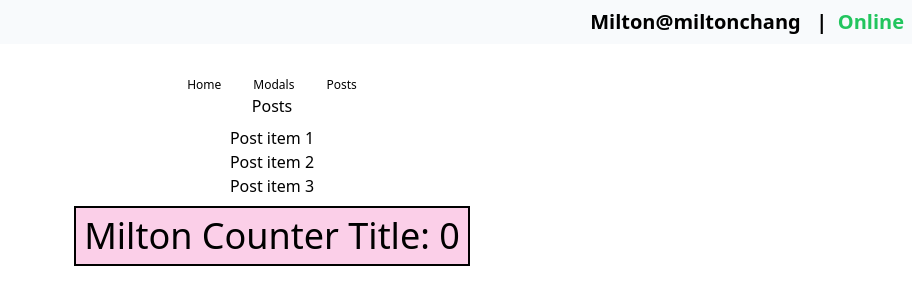
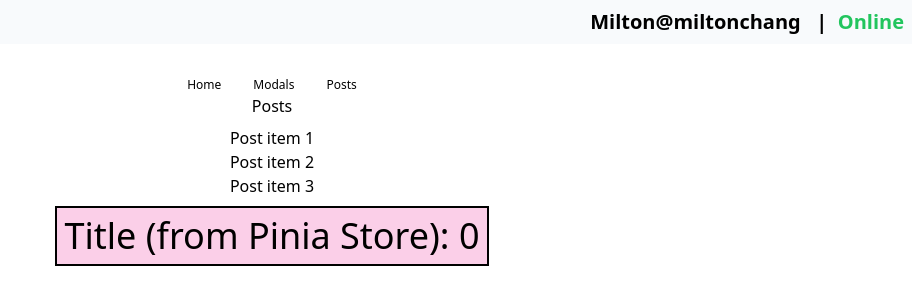
Before and after one commit to mchangpi/vue-course, a Vue app in the folder 7-composition-basics/: page /posts in a window 1280 px wide. Shown: the top 304 px of the page, without its empty margins (368-1280 px from the left). Built offline with nearby package versions, Linux system fonts and the light colour scheme.

Commit message:
L66 Actions: increaseCounter and decreaseCounter

```diff
--- a/7-composition-basics/src/stores/counter.js
+++ b/7-composition-basics/src/stores/counter.js
@@ -3,19 +3,15 @@ import { defineStore } from 'pinia';
 
 export const useCounterStore = defineStore('counter', () => {
   const count = ref(0);
-  const title = ref('Milton Counter Title');
+  const title = ref('Title (from Pinia Store)');
 
   /* const doubleCount = computed(() => count.value * 2) */
-  /*
-  function increment() {
-    count.value++;
-  }*/
 
-  /*
-  // https://pinia.vuejs.org/cookbook/hot-module-replacement.html
-  if (import.meta.hot) {
-    import.meta.hot.accept(acceptHMRUpdate[(useCounterStore, import.meta.hot)]);
+  function increaseCounter(step) {
+    count.value += step;
   }
-  */
-  return { count, title };
+  function decreaseCounter(step) {
+    count.value -= step;
+  }
+  return { count, title, increaseCounter, decreaseCounter };
 });
--- a/7-composition-basics/src/views/HomeView.vue
+++ b/7-composition-basics/src/views/HomeView.vue
@@ -3,11 +3,19 @@
     <h2 ref="appTitleRef">{{ appTitle }}</h2>
     <h3>{{ counter.title }}</h3>
     <div class="mt-2 flex justify-center space-x-2">
-      <button @click="() => {}" class="border-2 px-4">--</button>
-      <button @click="() => {}" class="border-2 px-4">-</button>
+      <button @click="() => counter.decreaseCounter(2)" class="border-2 px-4">
+        --
+      </button>
+      <button @click="() => counter.decreaseCounter(1)" class="border-2 px-4">
+        -
+      </button>
       <span>{{ counter.count }}</span>
-      <button @click="() => {}" class="border-2 px-4">+</button>
-      <button @click="() => {}" class="border-2 px-4">++</button>
+      <button @click="() => counter.increaseCounter(1)" class="border-2 px-4">
+        +
+      </button>
+      <button @click="() => counter.increaseCounter(2)" class="border-2 px-4">
+        ++
+      </button>
     </div>
     <p>The counter is (computed) odd/even</p>
     <div>
```
